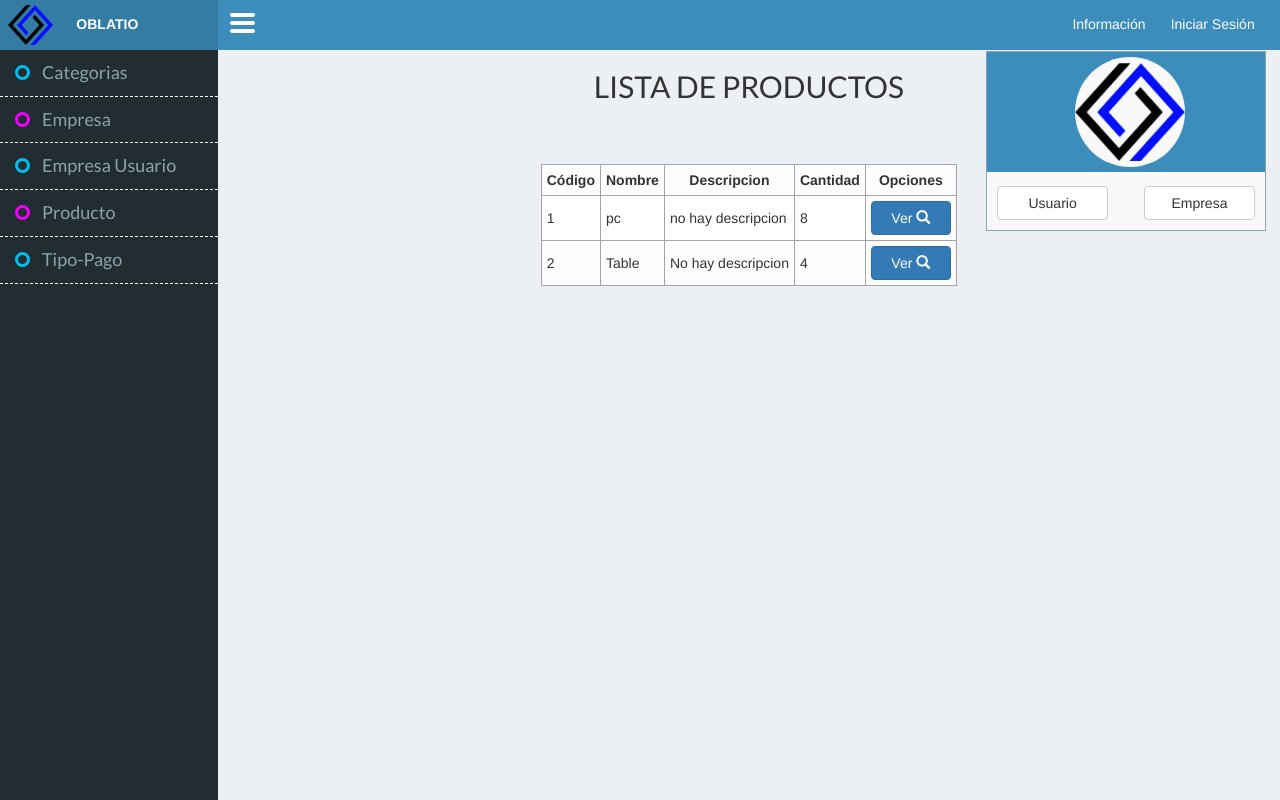
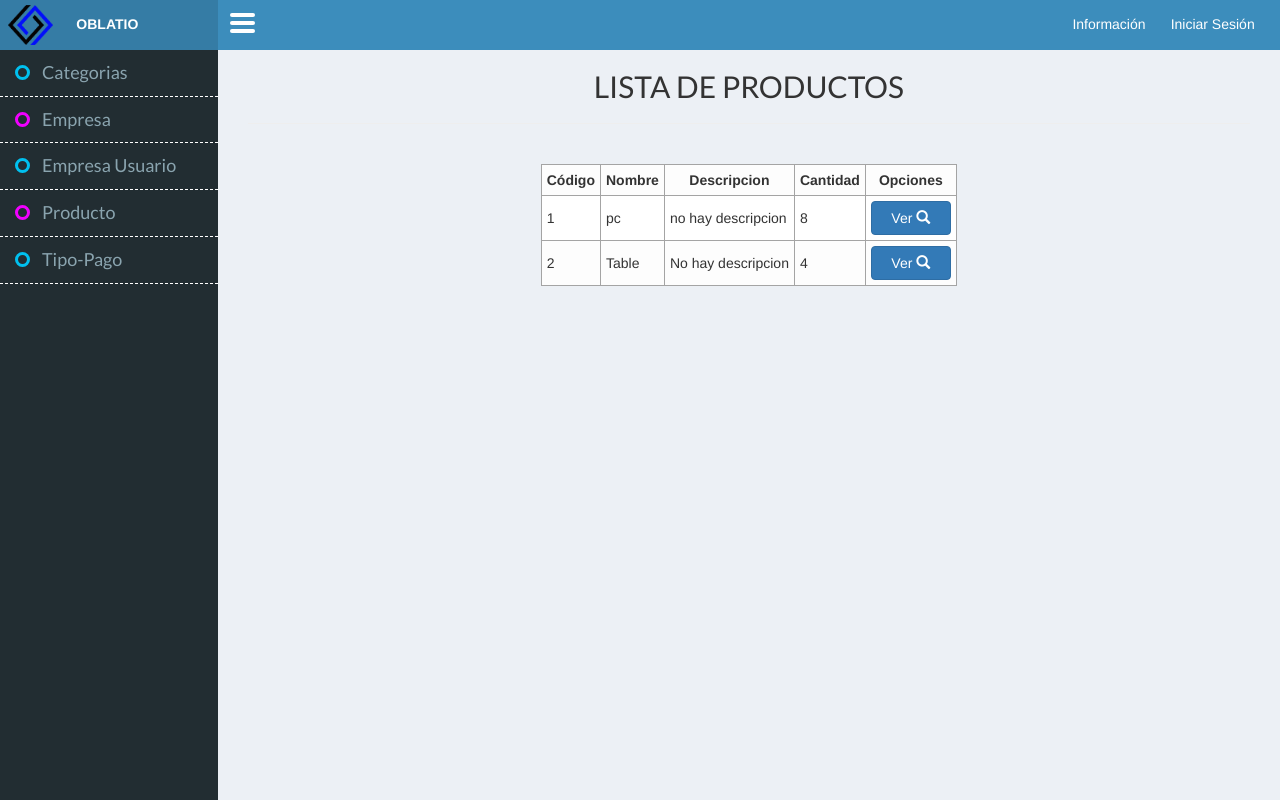
Before and after one commit to aiadrn/Oblatio_mvc, a PHP site: page / in a window 1280 px wide. Run offline with PHP 8.4, Linux system fonts and the light colour scheme; data comes from the database, SQL or seed files in the repository; some web fonts are replaced.

Commit message:
ajuste de ventna de inicio de sesión

```diff
--- a/css/cssPrincipal.css
+++ b/css/cssPrincipal.css
@@ -183,7 +183,6 @@ td, th{
     /*min-width: 40%;*/
     /*margin-bottom: 20px;*/
 }
-
 .encabezado{
     border: none;
 }
@@ -269,11 +268,11 @@ td, th{
     height: 180px;
     background-color: #f9f9f9;
     position: absolute;
-    right: 14px;
+    right: 1%;
     top: 51px;
     padding: 0px !important;
     border: 1px #8aa4af solid;
-    /*display: none;*/
+    display: none;
 }
 .contenedorCuentasImagen{
     width: 100%;
@@ -295,7 +294,6 @@ td, th{
     background-size: 100% auto;
     background-repeat: no-repeat;
     background-position-y: 6px;
-
 }
 .btnSesionU, .btnSesionE{
     bottom: 10px;
@@ -331,10 +329,5 @@ td, th{
         margin-left: 17%;
         width: 96%;
         margin-left: 4%;
-        /*        min-height: 100%;
-                background-color: #ECF0F5;
-                position: absolute;
-                top: 0px;
-                padding-top: 50px;        */
     }
 }
--- a/js/js.js
+++ b/js/js.js
@@ -1,5 +1,3 @@
-//$.cookie('Prueba');
-
 var contraido = $.cookie('Prueba');
 if (contraido != 'true') {
     $('#d2_1').css('left', '0%');
--- /dev/null
+++ b/js/jsPrincipal.js
@@ -0,0 +1,21 @@
+$(document).ready(function () {
+    $('.btnSesionU').click(function () {
+        $('.modal-body').html($('#loginU').html());
+        $('#myModal').modal();
+    });
+    $('.btnSesionE').click(function () {
+        $('.modal-body').html($('#loginE').html());
+        $('#myModal2').modal();
+    });
+    $('#d1_3_').click(function () {
+        $('.modal-body').html($('#loginA').html());
+        $('#myModal3').modal();
+    });
+
+    $('#d1_3_2').click(function () {
+        $(".contenedorCuentas").toggle(function () {
+
+        });
+    });
+
+});
--- a/view/layouts/principal.php
+++ b/view/layouts/principal.php
@@ -265,27 +265,11 @@
                 </div>
             </div>
         </div>
-
         <script src="js/jquery-3.1.0.min.js" type="text/javascript"></script>
         <script src="js/bootstrap.min.js" type="text/javascript"></script>
         <script src="js/jquery-cookie.js" type="text/javascript"></script>
         <script src="js/js.js" type="text/javascript"></script>
-        <script type="text/javascript">
-            $(document).ready(function () {
-                $('.btnSesionU').click(function () {
-                    $('.modal-body').html($('#loginU').html());
-                    $('#myModal').modal();
-                });
-                $('.btnSesionE').click(function () {
-                    $('.modal-body').html($('#loginE').html());
-                    $('#myModal2').modal();
-                });
-                $('#d1_3_').click(function () {
-                    $('.modal-body').html($('#loginA').html());
-                    $('#myModal3').modal();
-                });
-            });
-        </script>
+        <script src="js/jsPrincipal.js" type="text/javascript"></script>
     </body>
 </html>
 <?php
```
